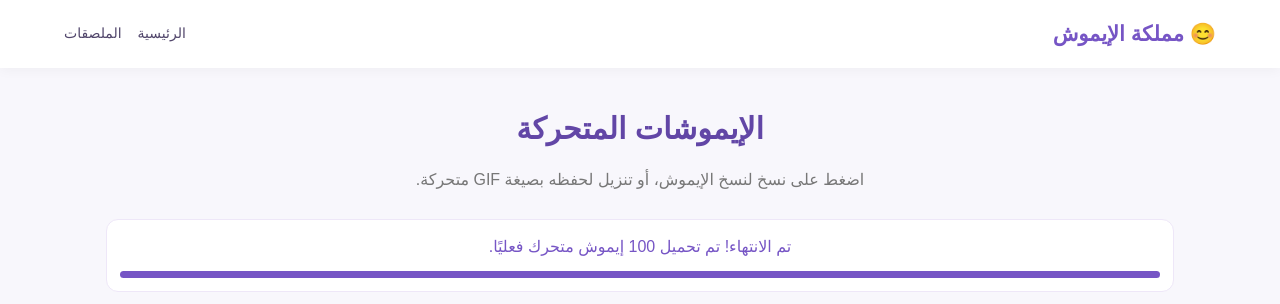
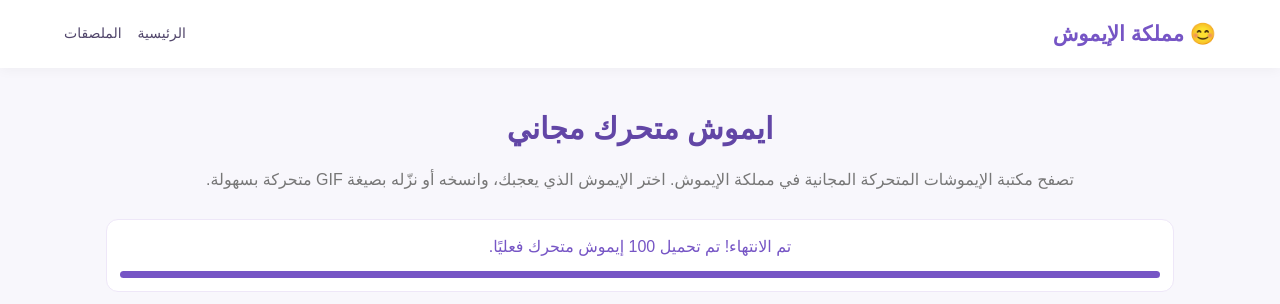
Before and after one commit to medosd6666-png/emojiland, a plain HTML site: page emojis-smileys.html in a window 1280 px wide. Shown: the top 304 px of the page. Drawn offline with Linux system fonts and the light colour scheme.

Commit message:
Improve animated emojis page SEO and language support

```diff
--- a/emojis-smileys.html
+++ b/emojis-smileys.html
@@ -1,16 +1,19 @@
-
 <!DOCTYPE html>
 <html lang="ar" dir="rtl">
 <head>
 <meta charset="UTF-8">
 <meta name="viewport" content="width=device-width, initial-scale=1.0">
 <meta name="theme-color" content="#7655c5">
-<meta name="description" content="مجموعة من الإيموشات المتحركة المجانية، انسخها أو نزّلها بصيغة GIF.">
-<title>الإيموشات المتحركة | مملكة الإيموش</title>
+<meta name="robots" content="index, follow">
+<meta name="description" content="اكتشف ايموش متحرك مجاني في مملكة الإيموش. تصفح مجموعة متنوعة من الإيموشات المتحركة، وانسخ ما تريد أو نزّله بصيغة GIF بسهولة.">
+<title>ايموش متحرك مجاني | مكتبة الإيموشات المتحركة - مملكة الإيموش</title>
 
 <script>
 (() => {
-  const language = localStorage.getItem("emojilandLanguage") || "ar";
+  const savedLanguage = localStorage.getItem("emojilandLanguage");
+  const requestedLanguage = new URLSearchParams(location.search).get("lang");
+  const language = savedLanguage || (requestedLanguage === "en" ? "en" : "ar");
+
   document.documentElement.lang = language;
   document.documentElement.dir = language === "ar" ? "rtl" : "ltr";
 })();
@@ -76,15 +79,16 @@ body{margin:0;font-family:Arial,sans-serif;background:#f8f7fc;color:#29243a}
 
 <main class="main">
 <section class="intro">
-<h1 data-ar="الإيموشات المتحركة" data-en="Animated Emojis">الإيموشات المتحركة</h1>
+<h1 data-ar="ايموش متحرك مجاني" data-en="Free Animated Emojis">ايموش متحرك مجاني</h1>
 
-<p data-ar="اضغط على نسخ لنسخ الإيموش، أو تنزيل لحفظه بصيغة GIF متحركة."
-data-en="Copy an emoji or download its animated GIF.">
-اضغط على نسخ لنسخ الإيموش، أو تنزيل لحفظه بصيغة GIF متحركة.
+<p
+data-ar="تصفح مكتبة الإيموشات المتحركة المجانية في مملكة الإيموش. اختر الإيموش الذي يعجبك، وانسخه أو نزّله بصيغة GIF متحركة بسهولة."
+data-en="Explore the free animated emoji collection at Emojiland. Choose your favorite emoji, copy it, or download it as an animated GIF.">
+تصفح مكتبة الإيموشات المتحركة المجانية في مملكة الإيموش. اختر الإيموش الذي يعجبك، وانسخه أو نزّله بصيغة GIF متحركة بسهولة.
 </p>
 </section>
 
-<div class="status" id="status">
+<div class="status" id="status" aria-live="polite">
 <span id="statusText">جاري تحميل الإيموشات...</span>
 <div class="progress"><div class="progress-bar" id="progressBar"></div></div>
 </div>
@@ -110,7 +114,9 @@ Creative Commons Attribution 4.0
 "use strict";
 
 const LANGUAGE_KEY = "emojilandLanguage";
-let language = localStorage.getItem(LANGUAGE_KEY) || "ar";
+const savedLanguage = localStorage.getItem(LANGUAGE_KEY);
+const requestedLanguage = new URLSearchParams(location.search).get("lang");
+let language = savedLanguage || (requestedLanguage === "en" ? "en" : "ar");
 
 const grid = document.getElementById("emojiGrid");
 const statusText = document.getElementById("statusText");
@@ -143,14 +149,25 @@ function updateLanguage(){
   el.textContent = el.dataset[language];
  });
 
+ document.querySelectorAll("[data-ar][data-en]").forEach(el=>{
+  if(el.tagName === "IMG"){
+   el.alt = el.dataset[language];
+  }
+ });
+
+ emptyMessage.textContent = t(
+  "لم يتم العثور على ملفات متحركة متاحة حاليًا. حاول تحديث الصفحة.",
+  "No animated files are currently available. Try refreshing the page."
+ );
+
  document.title = t(
-  "الإيموشات المتحركة | مملكة الإيموش",
-  "Animated Emojis | Emojiland"
+  "ايموش متحرك مجاني | مكتبة الإيموشات المتحركة - مملكة الإيموش",
+  "Free Animated Emojis | Animated Emoji Library - Emojiland"
  );
 
  document.querySelector('meta[name="description"]').content = t(
-  "مجموعة من الإيموشات المتحركة المجانية، انسخها أو نزّلها بصيغة GIF.",
-  "Free animated emojis. Copy them or download them as GIF files."
+  "اكتشف ايموش متحرك مجاني في مملكة الإيموش. تصفح مجموعة متنوعة من الإيموشات المتحركة، وانسخ ما تريد أو نزّله بصيغة GIF بسهولة.",
+  "Discover free animated emojis at Emojiland. Browse a collection of animated emojis, copy your favorites, or download them as GIF files."
  );
 
  updateStatus();
```
